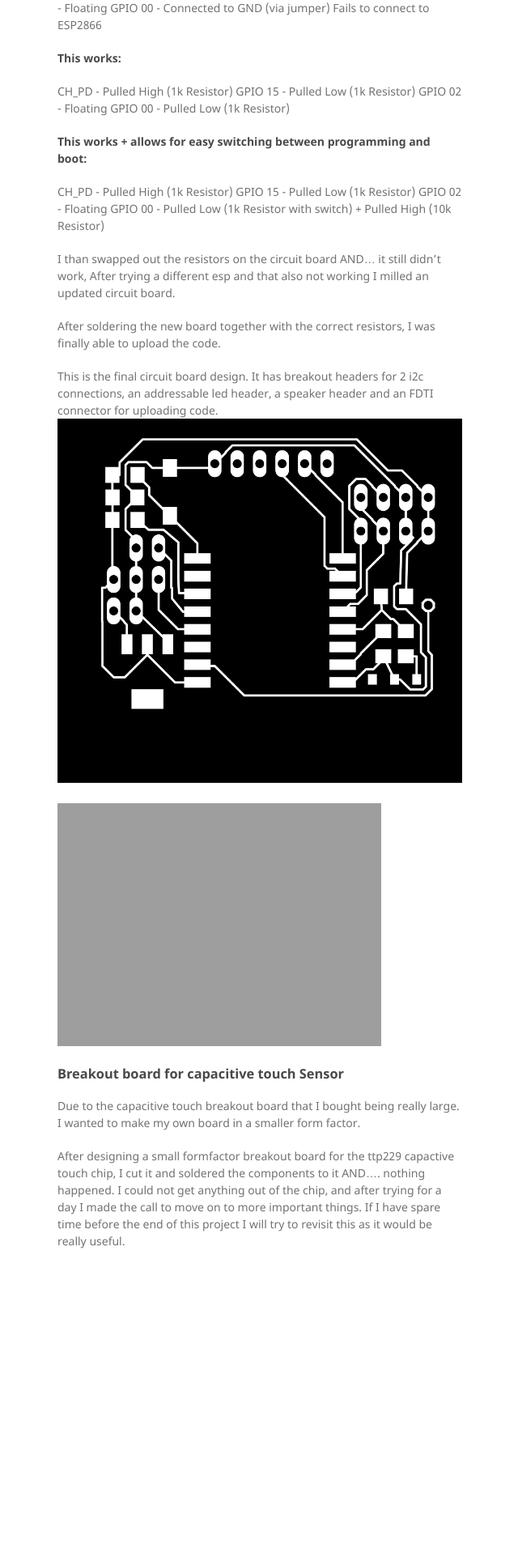
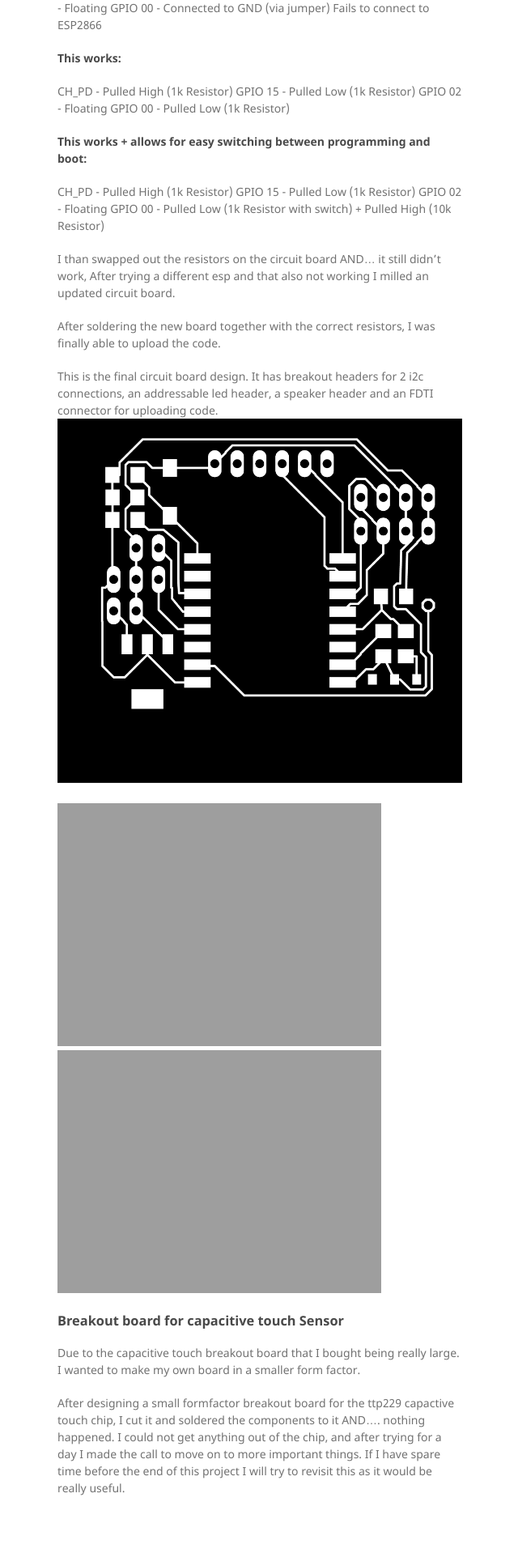
Before and after one commit to harryiliffe/open-design-2018, a Jekyll site: the page built from docs/_posts/2018-01-23-development-electronics.md, in a window 1280 px wide. Shown: the part 1484-3402 px from the top of the page at 81% size, without its empty margins (499-1139 px from the left). Built offline with Jekyll 4.4.1, drawn with Linux system fonts in a browser that asks for light colours; before the commit the page ends 3097 px from its top, so only the background shows below that.

Commit message:
added images

```diff
--- a/docs/_posts/2018-01-23-development-electronics.md
+++ b/docs/_posts/2018-01-23-development-electronics.md
@@ -7,7 +7,7 @@ order: 4
 
 We did an initial prototype device with a Wemos D1 Mini and found that all the components worked together well. We quickly decided that we wanted to try to make our own breakout board for the ESP8266. This has a number of benefits including making wiring easier and fitting the form factor of our housing better with less compromises.
 
-![WEMOS Prototype]({{site.imageurl}}/Harry/IMG_3123.jpg)
+![WEMOS Prototype]({{site.imageurl}}/Harry/wemosboard.jpg)
 
 I designed and milled the first circuitboard based on a schematic from Craig and the ESP8266 wiki.
 
@@ -57,7 +57,8 @@ This is the final circuit board design.
 It has breakout headers for 2 i2c connections, an addressable led header, a speaker header and an FDTI connector for uploading code.
 ![Circuit Board 2]({{site.imageurl}}/ciruictboard - 2.png)
 
-![Electronics Together at last]({{site.imageurl}}/final/electronics1.png)
+![Electronics Together at last]({{site.imageurl}}/Harry/electronics1.jpg)
+![Electronics Together at last]({{site.imageurl}}/Harry/electronics2.jpg)
 
 ### Breakout board for capacitive touch Sensor
 
```
Also changed, not shown: 6 other files.
